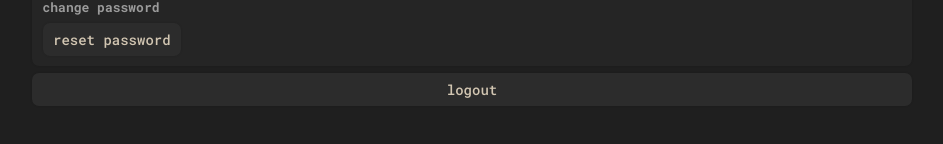
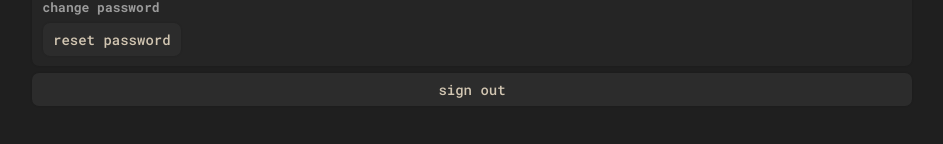
Before and after one commit to sayolight/syncpasta, a React (Vite) app in the folder client/: page /account in a window 1280 px wide. Shown: the part 290-434 px from the top of the page, without its empty margins (168-1111 px from the left). Built offline with nearby package versions, Linux system fonts and the light colour scheme.

Commit message:
feat(sign-out): sign out button

```diff
--- /dev/null
+++ b/client/src/features/auth/sign-out/model/useSignOut.ts
@@ -0,0 +1,17 @@
+import { useState } from "react";
+import { useNavigate } from "react-router";
+import { signOut as signOutFirebase } from "@/shared/api/firebase/auth";
+
+export function useSignOut() {
+  const [isLoading, setLoading] = useState(false);
+  const navigate = useNavigate();
+
+  const signOut = () => {
+    setLoading(true);
+    signOutFirebase().then(() => {
+      navigate("/");
+    });
+  };
+
+  return { isLoading, signOut };
+}
--- /dev/null
+++ b/client/src/features/auth/sign-out/ui/SignOutButton.tsx
@@ -0,0 +1,12 @@
+import { useSignOut } from "@/features/auth/sign-out/model/useSignOut.ts";
+import { Button } from "@ui/button";
+
+export function SignOutButton() {
+  const { signOut, isLoading } = useSignOut();
+
+  return (
+    <Button onClick={signOut} disabled={isLoading}>
+      sign out
+    </Button>
+  );
+}
--- a/client/src/pages/Account/AccountPage.tsx
+++ b/client/src/pages/Account/AccountPage.tsx
@@ -1,8 +1,8 @@
 import { Block } from "@ui/block";
-import { Button } from "@ui/button";
 import { Typography } from "@/shared/ui";
 import PasswordResetButton from "@/widgets/password-reset/ui/PaswordResetButton.tsx";
 import EmailUpdateForm from "@/widgets/email-update/ui/EmailUpdateForm.tsx";
+import { SignOutButton } from "@/features/auth/sign-out/ui/SignOutButton.tsx";
 
 export default function AccountPage() {
   return (
@@ -17,7 +17,7 @@ export default function AccountPage() {
       <Block title="change password">
         <PasswordResetButton />
       </Block>
-      <Button>logout</Button>
+      <SignOutButton />
     </Block>
   );
 }
```
